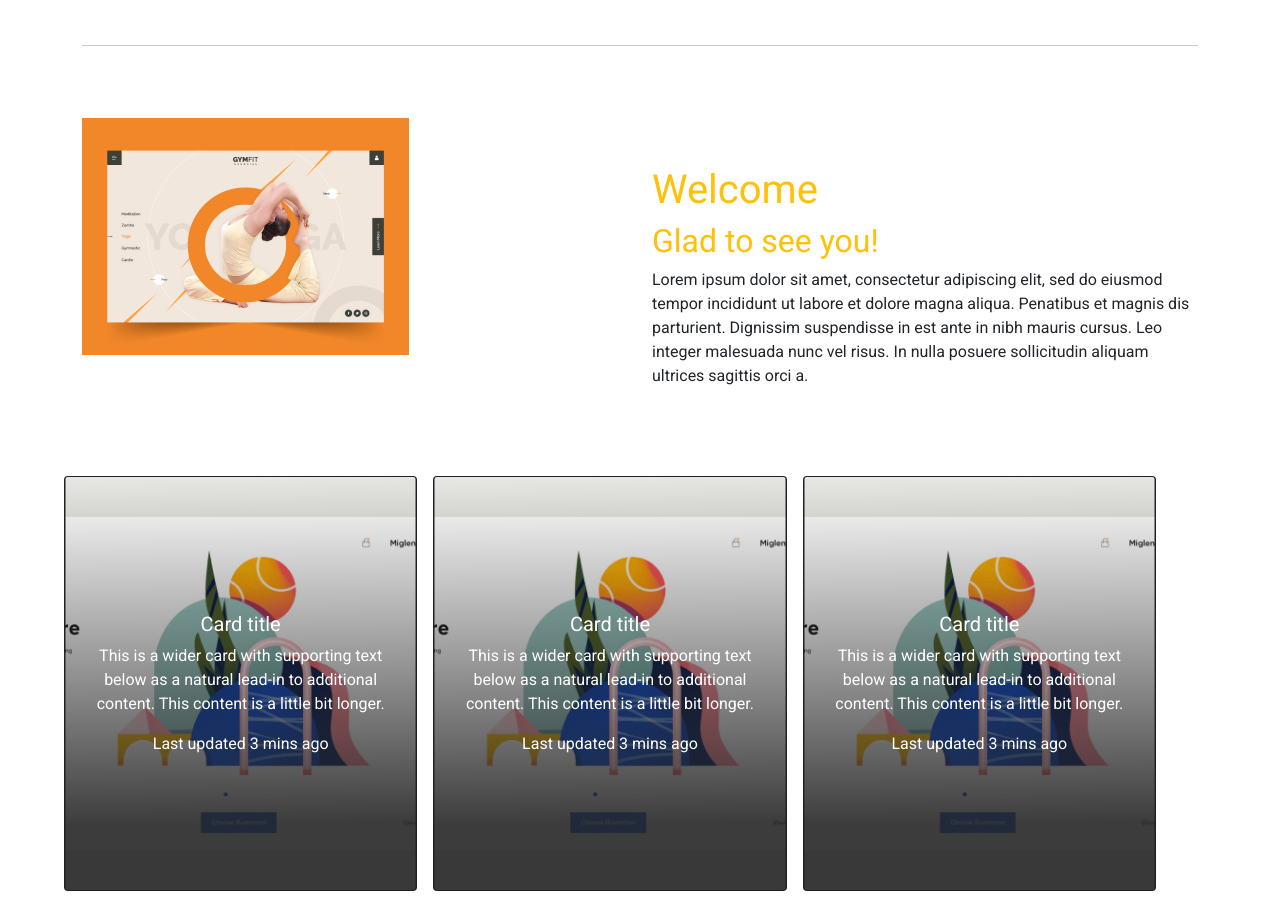
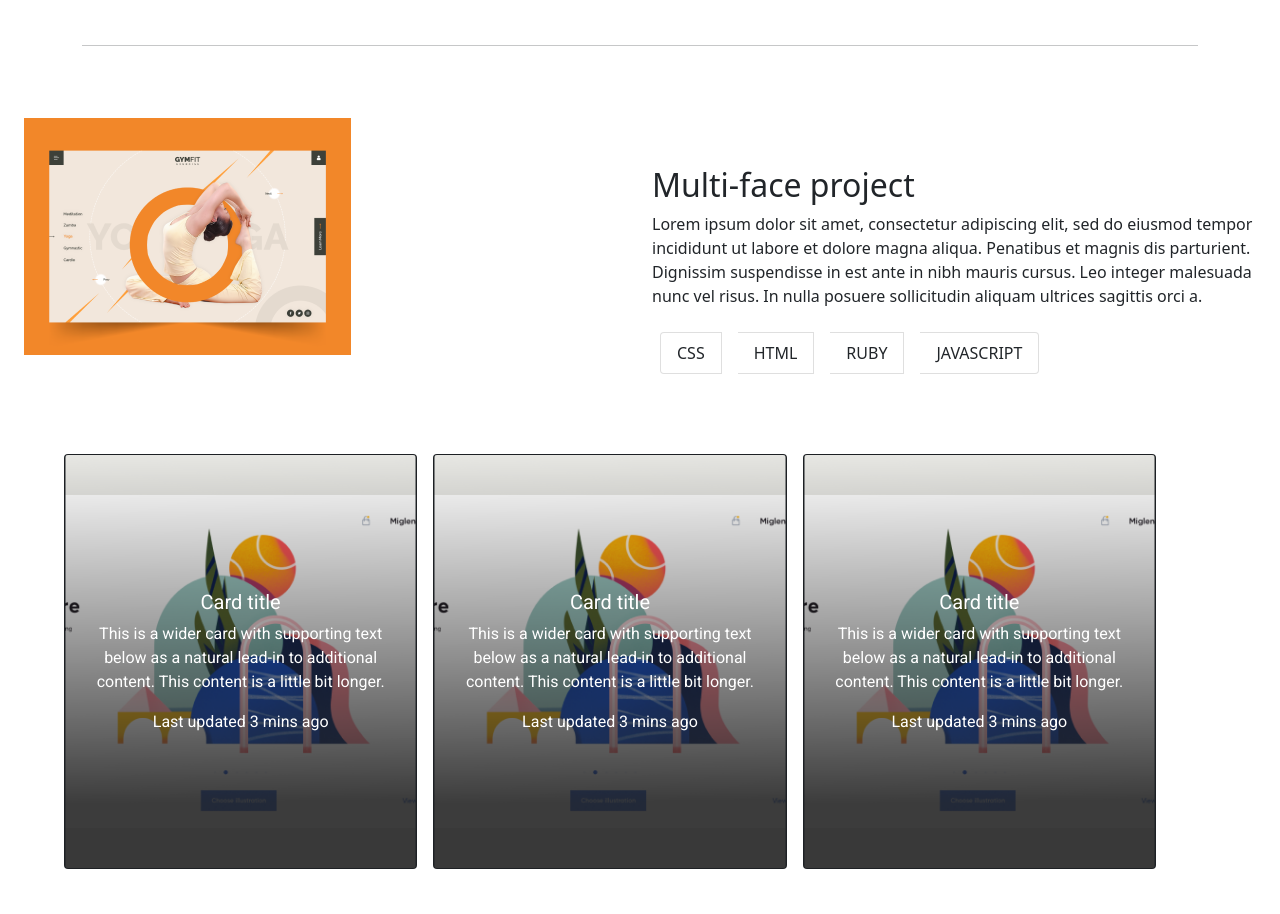
Before and after one commit to enmanuelbayen/Portfolio-with-Boostrap, a website: page index.html in a window 1280 px wide. Shown: the part 971-1885 px from the top of the page. Drawn offline with nearby package versions, Linux system fonts and the light colour scheme.

Commit message:
improve first project section

```diff
--- a/index.html
+++ b/index.html
@@ -74,20 +74,23 @@
     </section>
 
     <section class="p-4 text-dark text-left">
-      <div class="container">
         <div class="row">
-          <div class="col">
+          <div class="col-md-5 w-50">
             <img src="./work1.png" class="img-fluid" alt="women doing yoga">
           </div>
-          <div class="col">
+          <div class="col-md-5 w-50">
             <div class="mt-5">
-              <h1 class="text-warning">Welcome</h1>
-              <h2 class="text-warning">Glad to see you!</h2>
+              <h2>Multi-face project</h2>
               <p>Lorem ipsum dolor sit amet, consectetur adipiscing elit, sed do eiusmod tempor incididunt ut labore et dolore magna aliqua. Penatibus et magnis dis parturient. Dignissim suspendisse in est ante in nibh mauris cursus. Leo integer malesuada nunc vel risus. In nulla posuere sollicitudin aliquam ultrices sagittis orci a.</p>
             </div>
+            <ul class="list-group list-group-horizontal">
+              <li class="list-group-item m-2">CSS</li>
+              <li class="list-group-item m-2">HTML</li>
+              <li class="list-group-item m-2">RUBY</li>
+              <li class="list-group-item m-2">JAVASCRIPT</li>
+            </ul>
           </div>
         </div>
-      </div>
     </section>
 
     <section class="p-5">
```
